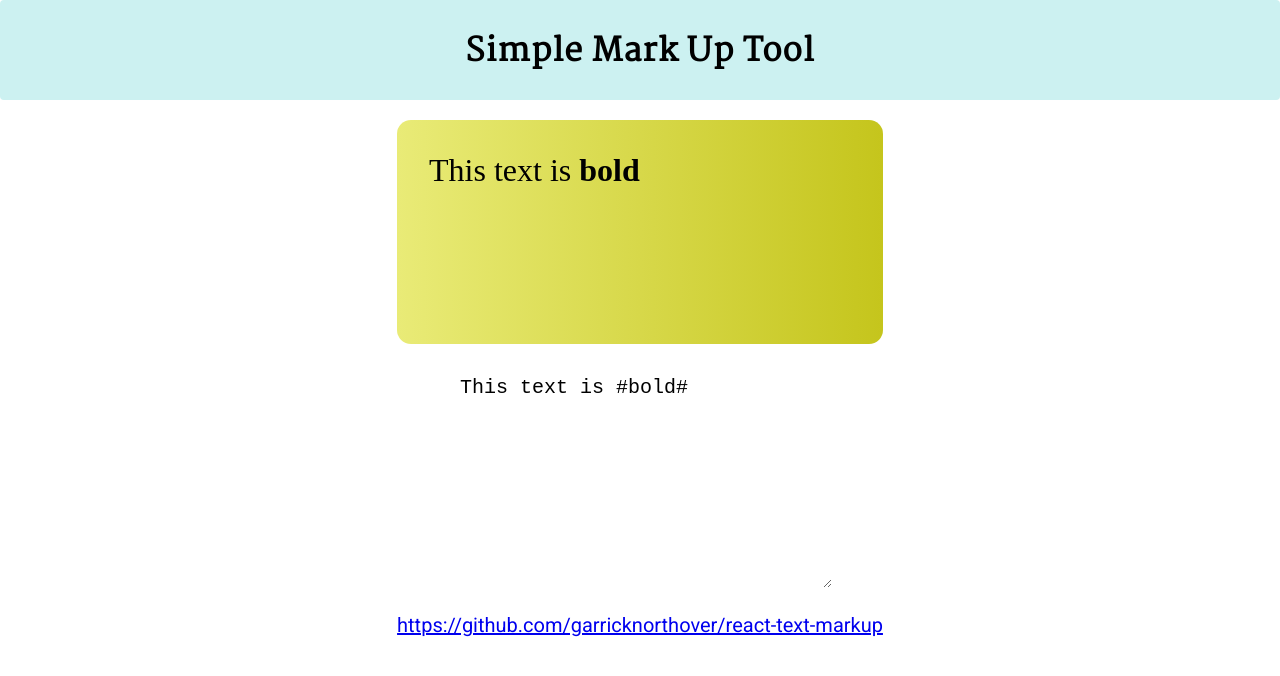
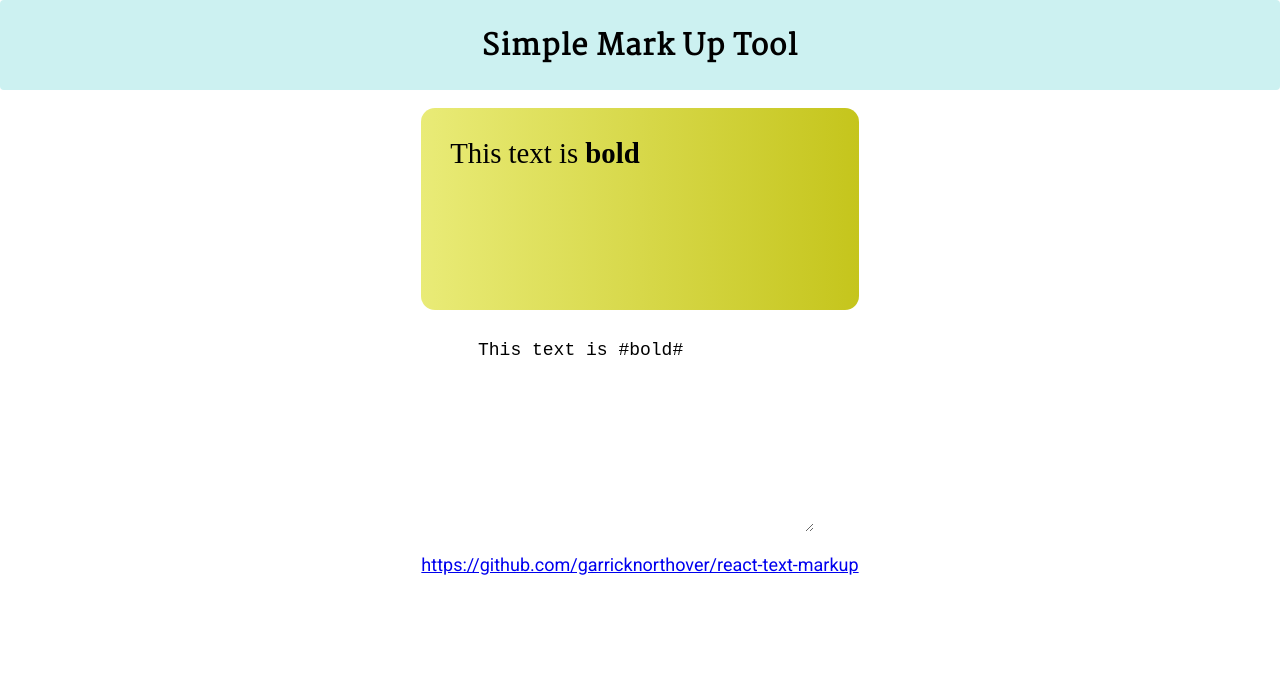
Before and after one commit to garricknorthover/react-text-markup, a React (Create React App) app: page / in a window 1280 px wide. Shown: the top 676 px of the page. Built offline with nearby package versions, Linux system fonts and the light colour scheme; a web font is replaced by a local one.

Commit message:
more grid

```diff
--- a/src/App.css
+++ b/src/App.css
@@ -3,9 +3,9 @@
 
 .App {
   font-family: 'Roboto', sans-serif;
-  font-size: 20px;
+  font-size: 18px;
   display: grid;
-  justify-content: space-around;
+  justify-content: stretch;
   grid-template-columns: 1fr auto 1fr;
   grid-template-rows: 5em auto;
   grid-gap: 1em;
```
Also changed, not shown: 8 other files (tests, documents, lock files or other folders).
